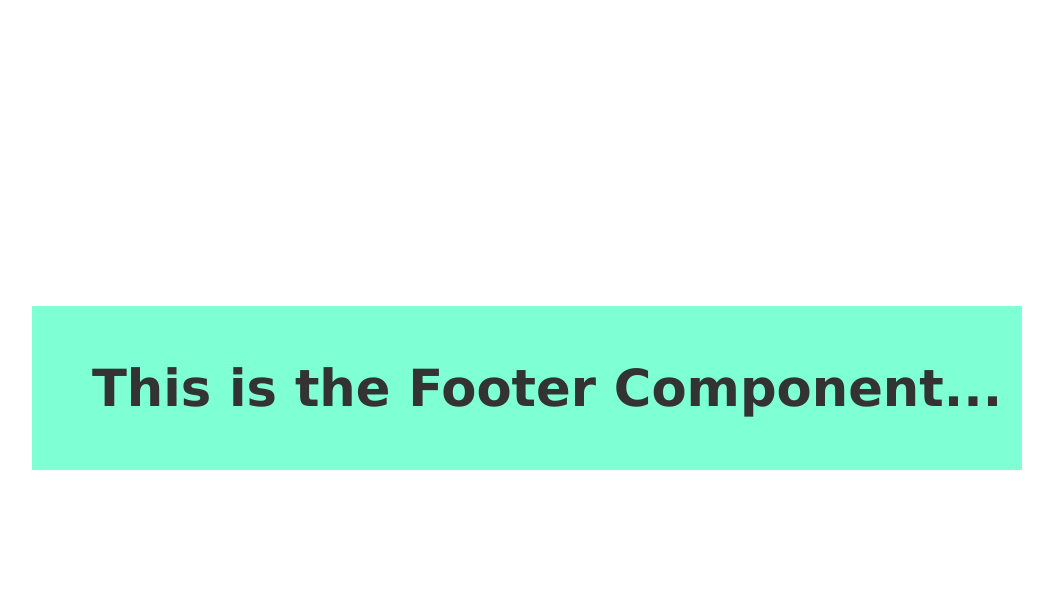
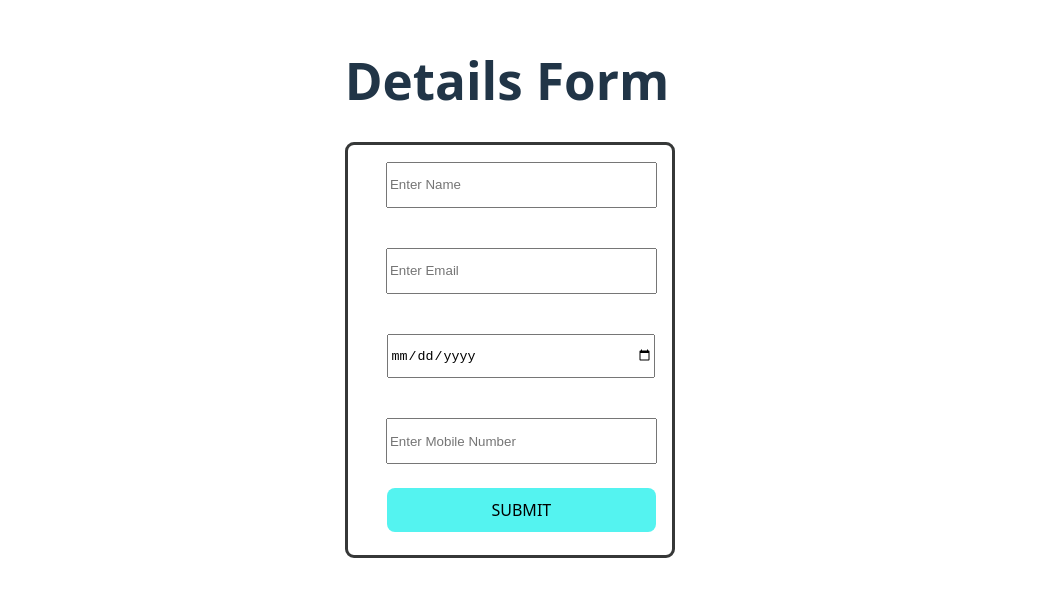
Before and after one commit to damodhar-divami/Team, a React (Vite) app: page / in a window 1280 px wide. Shown: the part 112-708 px from the top of the page, without its empty margins (133-1186 px from the left). Built offline with nearby package versions, Linux system fonts and the light colour scheme.

Commit message:
Revert "Revert 8 feature/header"

```diff
--- a/package.json
+++ b/package.json
@@ -22,8 +22,6 @@
     "eslint-plugin-react-hooks": "^5.1.0",
     "eslint-plugin-react-refresh": "^0.4.19",
     "globals": "^15.15.0",
-    "node-sass": "^9.0.0",
-    "sass": "^1.85.1",
     "typescript": "~5.7.2",
     "typescript-eslint": "^8.24.1",
     "vite": "^6.2.0"
--- a/src/App.tsx
+++ b/src/App.tsx
@@ -1,10 +1,11 @@
 import './App.css'
-import Footer from './Components/Footer'
+import { FormData } from './Pages/FormPage'
+
 function App() {
 
   return (
     <>
-       <Footer/>
+      <FormData/>
     </>
   )
 }
--- a/src/Components/Display.tsx
+++ b/src/Components/Display.tsx
@@ -1,9 +1,28 @@
-import React from 'react'
+import React, { useEffect, useState } from 'react'
+import styles from './display.module.scss'
+const Display = ({ array }: any) => {
 
-const Display = () => {
-  return (
-    <div>Display</div>
-  )
+    localStorage.setItem('UserData', JSON.stringify(array));
+    console.log("array", array);
+    // console.log("props",props);
+    const data: object[] = JSON.parse(localStorage.getItem('UserData') || '{}');
+    console.log("data", data);
+    return (
+        <>
+            <div className="displayUsers">
+                {
+                    data.map((val: any) =>
+                    (
+                        <div className={styles.cards}>
+                            <h3>Name of the User : {val?.name}</h3>
+                            <h3>Email : {val?.email}</h3>
+                            <h3>Date of Birth : {val?.DOB}</h3>
+                            <h3>Mobile Number : {val?.Mobile}</h3>
+                        </div>
+                    ))
+                }
+            </div>
+        </>
+    )
 }
-
 export default Display
--- /dev/null
+++ b/src/Components/display.module.scss
@@ -0,0 +1,7 @@
+.cards
+{
+    border: 1px solid #222;
+    transition: 0.3s ease-in-out;
+    padding: 20px;
+    background-color: #bdebd4;
+}
--- /dev/null
+++ b/src/Pages/FormPage/index.module.scss
@@ -0,0 +1,27 @@
+.container{
+    border: 3px solid rgb(54, 56, 56);
+    width:100%;
+    height:410px;
+    // display: flex;
+    flex-direction:column;
+    border-radius: 9px;
+    // box-shadow: 34px solid grey;
+   }
+.input{
+    height:40px;
+    width:81%;
+    margin-left: 7%;
+    margin-top: 5%;
+}
+.input:focus{
+    background-color: rgb(160, 232, 246);
+}
+.btn{
+    background-color: rgb(84, 243, 240);
+    width:83%;
+    margin-left: 7%;
+}
+.btn:hover{
+    border:2px solid black;
+    color:white;
+}
--- /dev/null
+++ b/src/Pages/FormPage/index.tsx
@@ -0,0 +1,164 @@
+import React, { useEffect, useState } from "react";
+import styles from '../FormPage/index.module.scss';
+import Display from '../../Components/Display';
+
+export const FormData = () => {
+  // State for form inputs
+  const [formObj, setFormObj] = useState<{
+    name: string;
+    email: string;
+    DOB: string;
+    Mobile: string;
+  }>({ name: "", email: "", DOB: "", Mobile: "" });
+
+  const [formArray, setFormArray] = useState<
+    { name: string; email: string; DOB: string; Mobile: string }[]
+  >([]);
+
+  // State for errors
+  const [errors, setErrors] = useState<{
+    name: string;
+    email: string;
+    DOB: string;
+    Mobile: string;
+  }>({ name: "", email: "", DOB: "", Mobile: "" });
+
+  // Validation Functions
+  const validateName = (name: string) => {
+    if (!name.trim()) return "Name is required.";
+    if (name.length < 3) return "Name must be at least 3 characters long.";
+    return "";
+  };
+
+  const validateEmail = (email: string) => {
+    const emailRegex = /^[^\s@]+@[^\s@]+\.[^\s@]+$/;
+    if (!email.trim()) return "Email is required.";
+    if (!emailRegex.test(email)) return "Invalid email format.";
+    return "";
+  };
+
+  const validateDOB = (DOB: string) => {
+    if (!DOB.trim()) return "Date of Birth is required.";
+    // Additional checks for valid date can be added
+    return "";
+  };
+
+  const validateMobile = (mobile: string) => {
+    const mobileRegex = /^[0-9]{10}$/;
+    if (!mobile.trim()) return "Mobile number is required.";
+    if (!mobileRegex.test(mobile)) return "Mobile number must be 10 digits.";
+    return "";
+  };
+
+  // Validation handler
+  const validateField = (name: string, value: string) => {
+    switch (name) {
+      case "name":
+        return validateName(value);
+      case "email":
+        return validateEmail(value);
+      case "DOB":
+        return validateDOB(value);
+      case "Mobile":
+        return validateMobile(value);
+      default:
+        return "";
+    }
+  };
+
+  // Handle input change
+  const handleChange = (e: React.ChangeEvent<HTMLInputElement>) => {
+    const { name, value } = e.target;
+    setFormObj((prev) => ({
+      ...prev,
+      [name]: value,
+    }));
+    setErrors((prev) => ({
+      ...prev,
+      [name]: validateField(name, value),
+    }));
+  };
+
+  // Handle form submission
+  const handleSubmit = (e: React.FormEvent<HTMLFormElement>) => {
+    e.preventDefault();
+    const newErrors = {
+      name: validateName(formObj.name),
+      email: validateEmail(formObj.email),
+      DOB: validateDOB(formObj.DOB),
+      Mobile: validateMobile(formObj.Mobile),
+    };
+    setErrors(newErrors);
+
+    // Check if there are any errors before submitting
+    if (Object.values(newErrors).some((error) => error)) {
+      alert("Please fix the errors before submitting.");
+      return;
+    }
+
+    setFormArray((prev) => [...prev, formObj]);
+    setFormObj({ name: "", email: "", DOB: "", Mobile: "" });
+  };
+
+  return (
+    <div>
+      <h1>Details Form</h1>
+      <form onSubmit={handleSubmit} className={styles.container}>
+        <div>
+          <input
+            className={styles.input}
+            type="text"
+            name="name"
+            value={formObj.name}
+            onChange={handleChange}
+            placeholder="Enter Name"
+            required
+          />
+          {errors.name && <span className={styles.error}>{errors.name}</span>}
+        </div>
+        <br />
+        <div>
+          <input
+            className={styles.input}
+            type="text"
+            name="email"
+            value={formObj.email}
+            onChange={handleChange}
+            placeholder="Enter Email"
+            required
+          />
+          {errors.email && <span className={styles.error}>{errors.email}</span>}
+        </div>
+        <br />
+        <div>
+          <input
+            className={styles.input}
+            type="date"
+            name="DOB"
+            value={formObj.DOB}
+            onChange={handleChange}
+            placeholder="Enter Date of Birth"
+            required
+          />
+          {errors.DOB && <span className={styles.error}>{errors.DOB}</span>}
+        </div>
+        <br />
+        <div>
+          <input
+            className={styles.input}
+            type="text"
+            name="Mobile"
+            value={formObj.Mobile}
+            onChange={handleChange}
+            placeholder="Enter Mobile Number"
+            required
+          />
+          {errors.Mobile && <span className={styles.error}>{errors.Mobile}</span>}
+        </div>
+        <br />
+        <button className={styles.btn}>SUBMIT</button>
+      </form>
+      <Display array={formArray} />
+    </div>
+  );
+};
```
Also changed, not shown: 1 other file (tests, documents, lock files or other folders).
